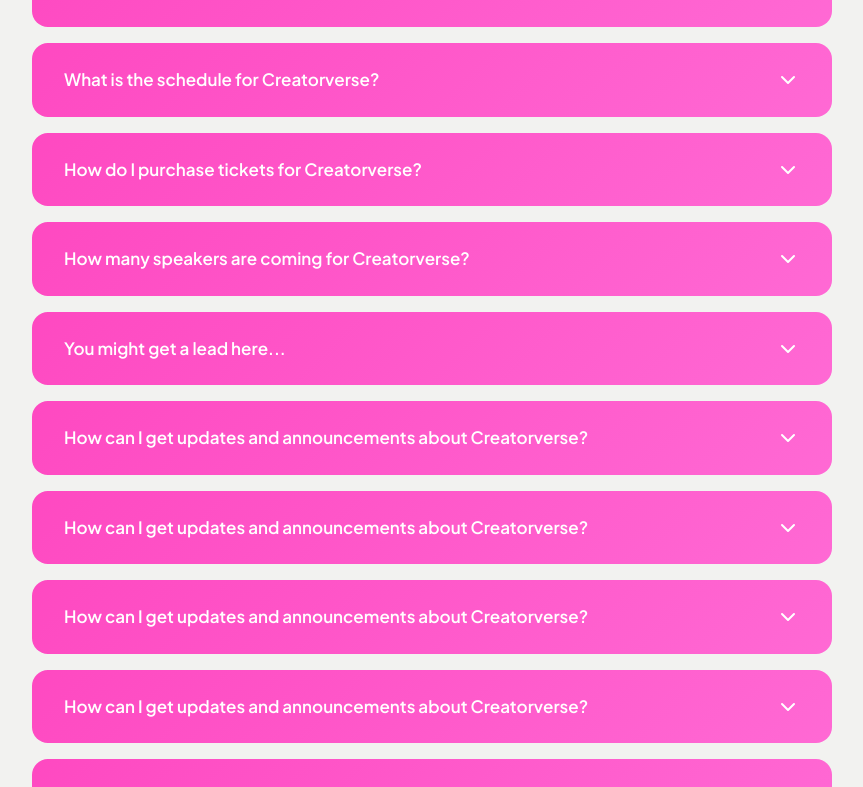
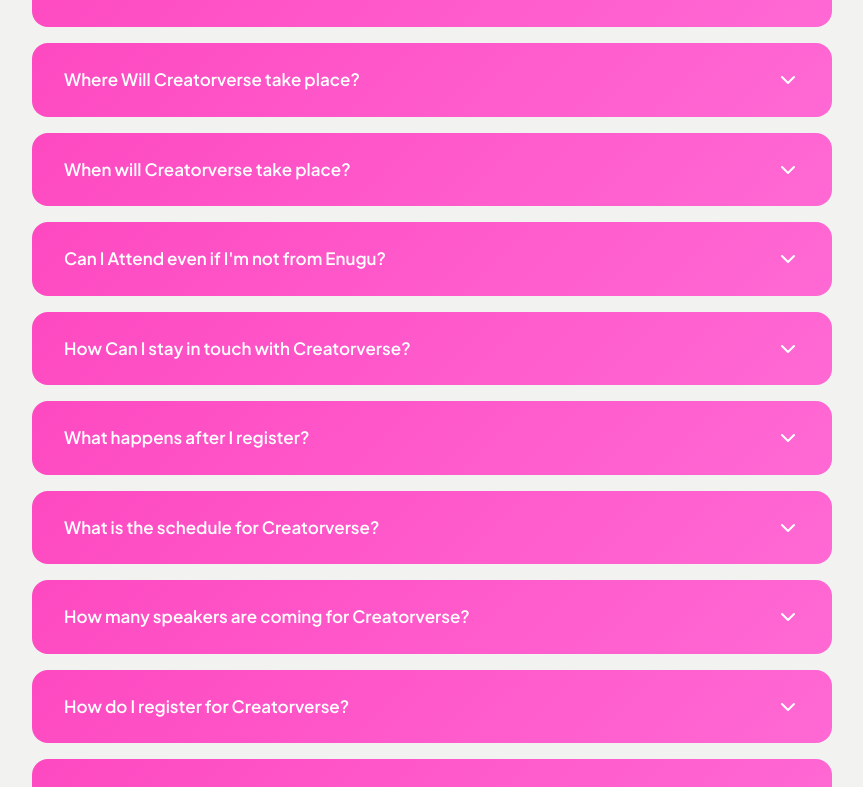
Before and after one commit to creator-verse/FRONTEND, a Next.js app: page /faq in a window 1280 px wide. Shown: the part 583-1370 px from the top of the page, without its empty margins (208-1071 px from the left). Built offline with nearby package versions, Linux system fonts and the light colour scheme.

Commit message:
Update FAQ content on main page and FAQ page

```diff
--- a/src/app/faq/page.tsx
+++ b/src/app/faq/page.tsx
@@ -9,17 +9,26 @@
 import '../faq.css';
 
 const faqs = [
-    { question: "What is the Creatorverse?", answer: "Creatorverse is the ultimate gathering of creators, brands, and innovators to shape the future of the digital economy." },
-    { question: "What is the schedule for Creatorverse?", answer: "The event spans two days, April 18 & 25, featuring keynotes, panels, extensive break-out sessions, and networking mixers." },
-    { question: "How do I purchase tickets for Creatorverse?", answer: "You can get your ticket directly from this website in the Tickets section. Early bird pricing is available for a limited time!" },
-    { question: "How many speakers are coming for Creatorverse?", answer: "We have over 20 industry leaders confirmed, with more surprise guests to be announced closer to the date." },
-    { question: "You might get a lead here...", answer: "Stay tuned for exciting announcements and updates as we get closer to the event!" },
-    { question: "How can I get updates and announcements about Creatorverse?", answer: "Subscribe to our newsletter to receive weekly updates about speakers, schedule changes, and exclusive content." },
-    { question: "How can I get updates and announcements about Creatorverse?", answer: "Follow us on social media and sign up for our newsletter to stay informed about all event updates." },
-    { question: "How can I get updates and announcements about Creatorverse?", answer: "Join our community on social platforms and subscribe to get real-time notifications." },
-    { question: "How can I get updates and announcements about Creatorverse?", answer: "Check our website regularly and follow our social channels for the latest news." },
-    { question: "How can I get updates and announcements about Creatorverse?", answer: "Sign up for email alerts and join our WhatsApp community for instant updates." },
-    { question: "How can I get updates and announcements about Creatorverse?", answer: "Download our event app and enable push notifications for real-time updates." },
+    { question: "Who is Creatorverse for?", answer: "You. Come as you are. If you're interested in the creative sector of South-East Nigeria, enjoy creating content, or have ideas running through, you're more than welcome." },
+    { question: "Where Will Creatorverse take place?", answer: "DeBase Landmark, Enugu." },
+    { question: "When will Creatorverse take place?", answer: "Everything we have stored up will be unraveled on the 2nd of May, 2026." },
+    { question: "Can I Attend even if I'm not from Enugu?", answer: "Yes. Creatorverse is open to creators from Enugu, Southeast Nigeria, and beyond." },
+    { question: "How Can I stay in touch with Creatorverse?", answer: "Sign up here for our newsletter and register for the event. Let us handle event updates, reminders, and announcements for you." },
+    { question: "What happens after I register?", answer: "You will be redirected to our community where you can follow real time conversations with fellow creators." },
+    { question: "What is the schedule for Creatorverse?", answer: "The full event schedule will be shared closer to the event date. Registered attendees and those with access to our exclusive newsletters will receive early access to the agenda and session details." },
+    { question: "How many speakers are coming for Creatorverse?", answer: "Creatorverse will feature multiple creative experts as keynote speakers and several experienced creators as speakers for the panel sessions. Detailed speaker announcements will be made gradually on our social media pages and through the newsletter updates." },
+    { question: "How do I register for Creatorverse?", answer: <span><em>Here</em>. Click the link in the ticket section, and save your seat. Once properly registered, you will receive detailed event information and updates via email.</span> },
+    {
+        question: "What should I expect at Creatorverse?",
+        answer: (
+            <ul className="list-disc pl-5">
+                <li>An unforgettable experience filled with notes, resources, and tools to scale in the creative industry.</li>
+                <li>Inspiring conversations from attendees and speakers</li>
+                <li>Grand networking opportunities with creators from across Southeast Nigeria and beyond.</li>
+                <li>A community to grow with</li>
+            </ul>
+        )
+    },
 ];
 
 export default function FAQPage() {
--- a/src/components/FAQ.tsx
+++ b/src/components/FAQ.tsx
@@ -6,10 +6,10 @@
 import '../app/sections.css';
 
 const faqs = [
-    { question: "What is the Creatorverse?", answer: "Creatorverse is the ultimate gathering of creators, brands, and innovators to shape the future of the digital economy." },
-    { question: "What is the schedule for Creatorverse?", answer: "The event lasts for a day, May 02, featuring keynotes, panels, extensive break-out sessions, and networking mixers." },
-    { question: "How do I purchase tickets for Creatorverse?", answer: "You can get your ticket directly from this website in the Tickets section above. Early bird pricing is available for a limited time!" },
-    { question: "How many speakers are coming for Creatorverse?", answer: "We have over 20 industry leaders confirmed, with more surprise guests to be announced closer to the date." },
+    { question: "Who is Creatorverse for?", answer: "You. Come as you are. If you're interested in the creative sector of South-East Nigeria, enjoy creating content, or have ideas running through, you're more than welcome." },
+    { question: "Where Will Creatorverse take place?", answer: "DeBase Landmark, Enugu." },
+    { question: "When will Creatorverse take place?", answer: "Everything we have stored up will be unraveled on the 2nd of May, 2026." },
+    { question: "How do I register for Creatorverse?", answer: <span><em>Here</em>. Click the link in the ticket section, and save your seat. Once properly registered, you will receive detailed event information and updates via email.</span> },
 ];
 
 export default function FAQ() {
```
